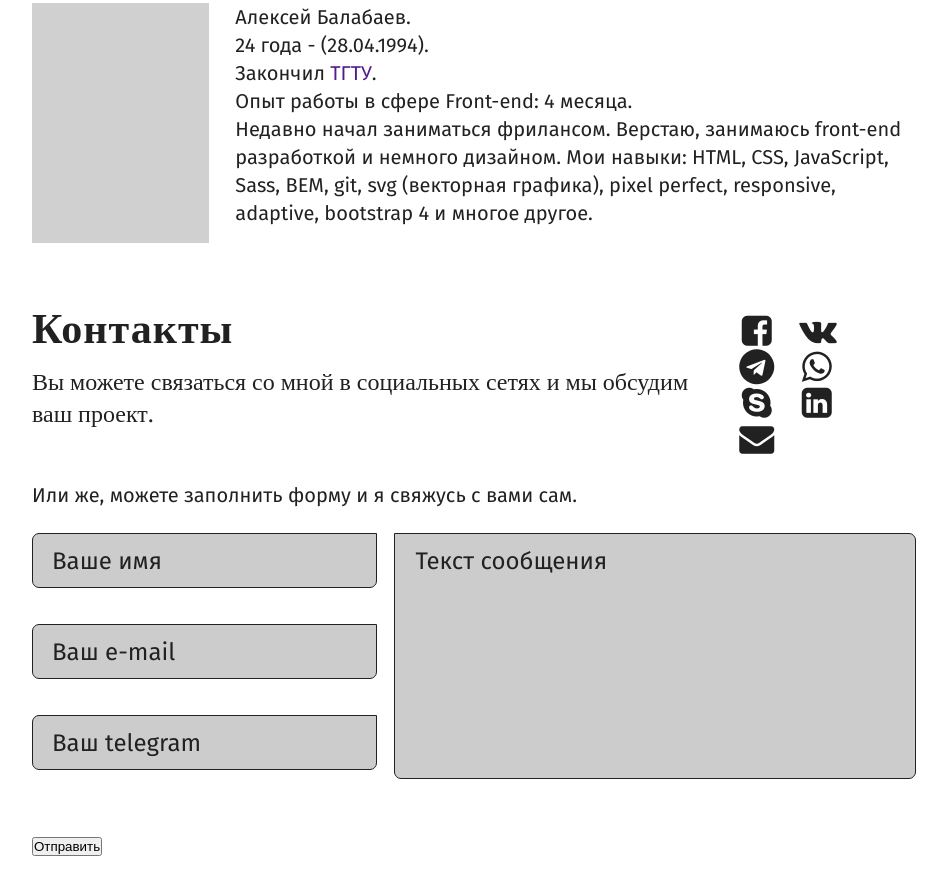
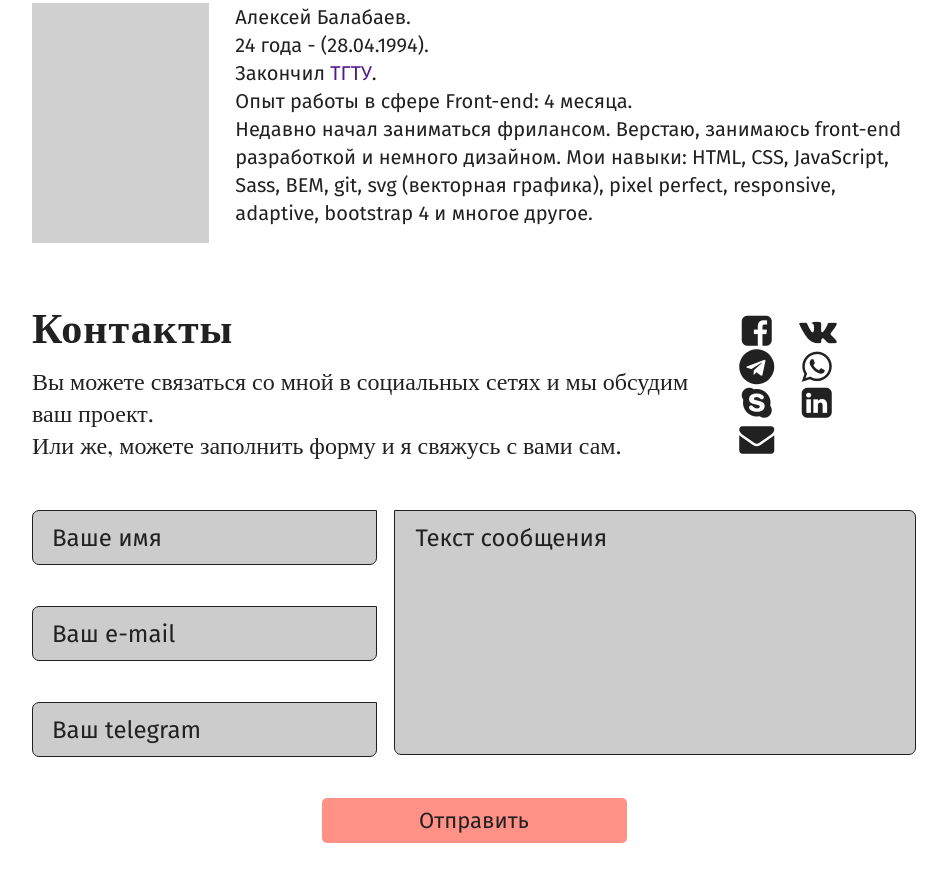
Before and after one commit to AlexeyBalabaev/Alexey-Balabaev-site, a plain HTML site: page index.html in a window 1280 px wide. Shown: the part 1659-2554 px from the top of the page, without its empty margins (294-1241 px from the left). Drawn offline with nearby package versions, Linux system fonts and the light colour scheme; a web font is replaced by a local one.

Commit message:
Little edits, ver.0.26

```diff
--- a/css/style.css
+++ b/css/style.css
@@ -320,7 +320,7 @@ address {
 	display: -ms-flex;
 	display: -o-flex;
 	display: flex;
-	margin: 25px auto;
+	margin: 25px auto 0;
 }
 
 .left-form {
@@ -352,8 +352,9 @@ textarea {
 label {
 	display: block;
 	position: relative;
+	cursor: text;
 	left: 20px;
-	top: -50px;
+	top: -55px;
 	transition: all .3s;
 	font-family: 'Fira Sans', sans-serif;
 	font-size: 24px;
@@ -364,19 +365,18 @@ label {
 input[type="text"] {
 	height: 55px;
 	border-radius: 7px 0 7px 7px;
-	margin-bottom: 10px;
+	margin-bottom: 15px;
 }
 input[type="text"]:last-child { margin-bottom: 0; }
 
-input[type="text"]:focus + label {
-	top: -90px;
-}
+input[type="text"]:focus + label { top: -97px; }
 input[type="text"]:valid + label {
-  top: -90px;
+  top: -97px;
+  color: #cccccc;
 }
 
 textarea {
-	height: 90%;
+	height: 245px;
 	resize: none;
 	border-radius: 0 7px 7px 7px;
 }
@@ -398,3 +398,17 @@ textarea::-moz-input-placeholder {
 }
 textarea:focus::-webkit-input-placeholder { color: transparent; }
 textarea:focus::-moz-input-placeholder { color: transparent; }
+
+/* =========== Buttons ================================== */
+.btn {
+	background: #ff9187;
+	display: block;
+	margin: 0 auto;
+	border: none;
+	border-radius: 5px;
+	width: 305px;
+	height: 45px;
+	font-family: 'Fira Sans', sans-serif;
+	font-size: 22px;
+	color: #212121;
+}
--- a/index.html
+++ b/index.html
@@ -229,7 +229,10 @@
 			<div class="contact-head">
 				<div class="heading heading-contact">
 					<h2>Контакты</h2>
-					<span class="post-head">Вы можете связаться со мной в социальных сетях и мы обсудим ваш проект.</span>
+					<span class="post-head">
+						<span>Вы можете связаться со мной в социальных сетях и мы обсудим ваш проект.</span>
+						<span>Или же, можете заполнить форму и я свяжусь с вами сам.</span>
+					</span>
 				</div>
 				<div class="contacts">
 					<ul class="contacts-social">
@@ -258,9 +261,6 @@
 				</div>
 			</div>
 			<div class="form">
-				<span class="form-desc">
-					Или же, можете заполнить форму и я свяжусь с вами сам.
-				</span>
 				<form action="#" class="">
 					<div class="form-box">
 						<div class="left-form">
@@ -277,7 +277,6 @@
 					</div>
 					<button class="btn">Отправить</button>
 				</form>
-
 			</div>
 		</div>
 	</address>
```
Also changed, not shown: 1 other file.
